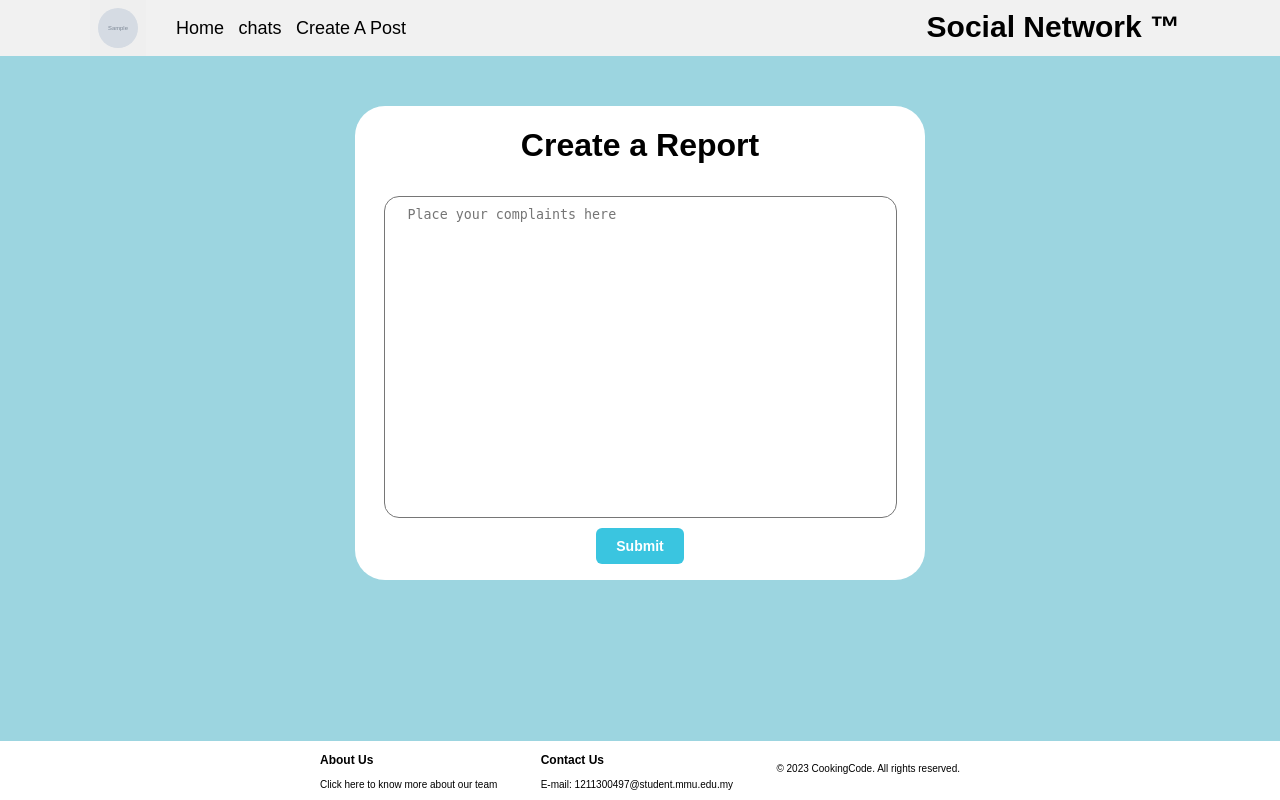
After one commit to AkmalCodes/DjangoSocialNetwork, a Django app: page /createReport/1 in a window 1280 px wide. The commit adds this page. Run offline with Django 4.2, Linux system fonts and the light colour scheme; a user stored in the database is signed in; tables that the repository leaves empty hold one stand-in row (values such as "Sample post"); grey boxes marked "Sample" are stand-in pictures; some libraries are stand-ins or nearby versions.

Commit message:
added create report buttons complete

```diff
--- a/SocialNetwork/socialnetworkapp/admin.py
+++ b/SocialNetwork/socialnetworkapp/admin.py
@@ -1,10 +1,9 @@
 from django.contrib import admin
-from .models import UserProfile, Educator, Student, Announcement, Chatroom, Chat, Post, Comment, Report
+from .models import UserProfile, Educator, Student, Chatroom, Chat, Post, Comment, Report
 
 admin.site.register(UserProfile)
 admin.site.register(Educator)
 admin.site.register(Student)
-admin.site.register(Announcement)
 admin.site.register(Chatroom)
 admin.site.register(Chat)
 admin.site.register(Post)
--- a/SocialNetwork/socialnetworkapp/forms.py
+++ b/SocialNetwork/socialnetworkapp/forms.py
@@ -18,6 +18,11 @@ class PostForm(forms.ModelForm):
     class Meta:
         model = Post
         fields = ['title', 'content']
+
+class SubmitReport(forms.ModelForm):
+    class Meta:
+        model = Report
+        fields = ['content']
 
 class ChatroomForm(forms.ModelForm):
     class Meta:
--- a/SocialNetwork/socialnetworkapp/models.py
+++ b/SocialNetwork/socialnetworkapp/models.py
@@ -24,17 +24,6 @@ class Student(models.Model):
 
     def __str__(self):
         return str(self.uid)
-
-class Announcement(models.Model):
-    title = models.CharField(max_length=255)
-    content = models.TextField()
-    author = models.ForeignKey(User, on_delete=models.CASCADE)
-    created_date = models.DateField(auto_now=True)
-    created_time = models.TimeField(auto_now=True)
-    reaction = models.IntegerField(null=True)
-
-    def __str__(self):
-        return str(self.title)
 
 class Chatroom(models.Model):
     uid = models.ForeignKey(User, on_delete=models.CASCADE,related_name='created_chatrooms')
@@ -74,9 +63,8 @@ class Report(models.Model):
     content = models.TextField()
     uid = models.ForeignKey(User, on_delete=models.CASCADE)
     post = models.ForeignKey(Post, on_delete=models.CASCADE)
-    announcement = models.ForeignKey(Announcement, on_delete=models.CASCADE)
     created_date = models.DateField(auto_now=True)
     created_time = models.TimeField(auto_now=True)
 
     def __str__(self):
-        return str(self.user)
+        return str(self.uid)
--- a/SocialNetwork/socialnetworkapp/static/socialnetworkapp/homepage.css
+++ b/SocialNetwork/socialnetworkapp/static/socialnetworkapp/homepage.css
@@ -978,3 +978,66 @@ main {
 .emptyspace-posts1 {
   flex-grow: 2;
 }
+
+.aboutus1 {
+  background-color: #f1f1f1;
+  border-radius: 20px;
+  padding:30px;
+}
+
+.aboutus1 h2{
+  text-align: center;
+  color:#427883;
+}
+
+.aboutus1 ul{
+  list-style:none;
+}
+.aboutus1 li{
+  margin:5px 0;
+  margin-right:25px ;
+}
+
+.form-control{
+  margin:10px 15px;
+  padding:10px 15px;
+  resize:none;
+  width:90%;
+  border-radius:15px;
+}
+.createpost-wrapper , .createreport-wrapper{
+  border-radius:30px;
+  background-color: white;
+  width:50%;
+}
+
+.createpost-wrapper #submit , .createreport-wrapper  #submit{
+  background-color: #3ac5e0;
+  color: #fff;
+  border: none;
+  border-radius: 6px;
+  padding: 10px 20px;
+  font-size: 14px;
+  font-weight: bold;
+  cursor: pointer;
+  transition: background-color 0.3s;
+}
+
+#submit:hover  {
+  background-color: #42d7f5;
+}
+
+.createpost-wrapper h1{
+  text-align: center;
+}
+
+.createreport-wrapper h1{
+  text-align: center;
+}
+
+.form-createreport{
+  display: flex;
+  justify-content: center;
+  align-items: center;
+  flex-direction: column;
+}
--- a/SocialNetwork/socialnetworkapp/templates/socialnetworkapp/footer.html
+++ b/SocialNetwork/socialnetworkapp/templates/socialnetworkapp/footer.html
@@ -1,7 +1,7 @@
 <div class="footer-content">
     <div class="footer-section">
-      <a href = "#"><h3>About Us</h3></a>
-      <a href = "#"><p>Click here to know more about our team</p></a>
+      <a href = "{% url 'aboutus' %}"><h3>About Us</h3></a>
+      <a href = "{% url 'aboutus' %}"><p>Click here to know more about our team</p></a>
     </div>
     <div class="footer-section">
       <h3>Contact Us</h3>
--- a/SocialNetwork/socialnetworkapp/templates/socialnetworkapp/posts.html
+++ b/SocialNetwork/socialnetworkapp/templates/socialnetworkapp/posts.html
@@ -38,8 +38,10 @@
           <p>
             <a href="{% url 'post_detail' post.id %}">
               <button id="comment">comment</button>
-          </a>
+            </a>
+            <a href="{% url 'createReport' post.id %}">
             <button id="report">report</button>
+            </a>
             {% if post.uid == request.user %}
             <form class="form-delete_post" action="{% url 'delete_post' post.id %}" method="post" onsubmit="return confirmDelete();">
             {% csrf_token %}
--- a/SocialNetwork/socialnetworkapp/templates/socialnetworkapp/postsview.html
+++ b/SocialNetwork/socialnetworkapp/templates/socialnetworkapp/postsview.html
@@ -49,7 +49,9 @@
                   <button type="submit", name="post_id" value="{{ post.id }}" id="like">
                     like</button>
               </form>
+              <a href="{% url 'createReport' post.id %}">
               <button id="report">report</button>
+              </a>
               {% if post.uid == request.user %}
             <form class="form-delete_post" action="{% url 'delete_post' post.id %}" method="post" onsubmit="return confirmDelete();">
             {% csrf_token %}
--- /dev/null
+++ b/SocialNetwork/socialnetworkapp/templates/socialnetworkapp/reportcreate.html
@@ -0,0 +1,47 @@
+{% load static %}
+{% load widget_tweaks %}
+
+
+<head>
+    {% block head %}
+    <link
+      rel="stylesheet"
+      href="{% static 'socialnetworkapp/homepage.css' %}"
+    />
+    {% endblock %}
+</head>
+<style>
+
+</style>
+
+
+<header>{% include 'socialnetworkapp/navbar.html' %}</header>
+<body>
+    <main>
+    <div class="createreport-wrapper">
+        <div class="post-head">
+            <h1>Create a Report</h1>
+        </div>
+        <div class="create-posts">
+            <form class="form-createreport" method="post" action="" onsubmit="return confirmCreate()">
+                {% csrf_token %}
+                {% render_field form.content rows="20" cols="20" placeholder=" Place your complaints here" class+="form-control" %}
+            <div class="bottom-container">
+                <input id="submit" type="submit" value="Submit" ;/>
+            </div>
+            </form>
+        </div>
+    </div>
+    </main>
+</body>
+
+<footer>
+    {% include 'socialnetworkapp/footer.html' %}
+</footer>
+
+
+<script >
+    function confirmCreate() {
+        return confirm("Are you sure you want to create this report?"); // inbuilt browser pop-up
+    }
+</script>
--- a/SocialNetwork/socialnetworkapp/urls.py
+++ b/SocialNetwork/socialnetworkapp/urls.py
@@ -6,13 +6,15 @@ from . import views
 urlpatterns = [
     path('', views.loginpage, name= 'login'),
     path('logout/', views.logoutuser, name= 'logout'),
+    path('aboutus/', views.aboutus, name= 'aboutus'),
 
-    #home
+    #home & Posts
     path('home', views.home, name="home"),
     path('createPost/', views.createPost, name="createPost"),
     path('post/<int:pk>/delete/', views.delete_post_view, name='delete_post'),
     path('post/<int:pk>/', views.post_detail_view, name='post_detail'),
     path('like/<int:pk>', views.LikeView, name='like_post'),
+    path('createReport/<int:post_id>', views.submit_report, name='createReport'),
 
     #chats
     path('chatroom/', views.chatroom, name="chatroom"),
--- a/SocialNetwork/socialnetworkapp/views.py
+++ b/SocialNetwork/socialnetworkapp/views.py
@@ -209,3 +209,24 @@ def search_users(request):
     users = User.objects.filter(username__icontains=search_query)
     user_list = [{'username': user.username} for user in users]
     return JsonResponse(user_list, safe=False)
+
+@login_required
+def submit_report(request, post_id):
+    post = get_object_or_404(Post,id=post_id)
+    form = SubmitReport()
+    if request.method == 'POST':
+        form = SubmitReport(request.POST)
+        if form.is_valid():
+            report = form.save(commit=False)
+            report.uid = request.user
+            report.post = post  # Set the post field to the retrieved post
+            report.save()
+            messages.success(request, "Report created successfully.")
+            return redirect('home')
+
+    context = {'form': form}
+    return render(request, 'socialnetworkapp/reportcreate.html', context)
+
+
+def aboutus(request):
+    return render (request, 'socialnetworkapp/aboutus.html')
```
Also changed, not shown: SocialNetwork/socialnetworkapp/templates/socialnetworkapp/aboutus.html (+11 -1 lines), SocialNetwork/socialnetworkapp/migrations/0009_remove_report_announcement_delete_announcement.py (added).
